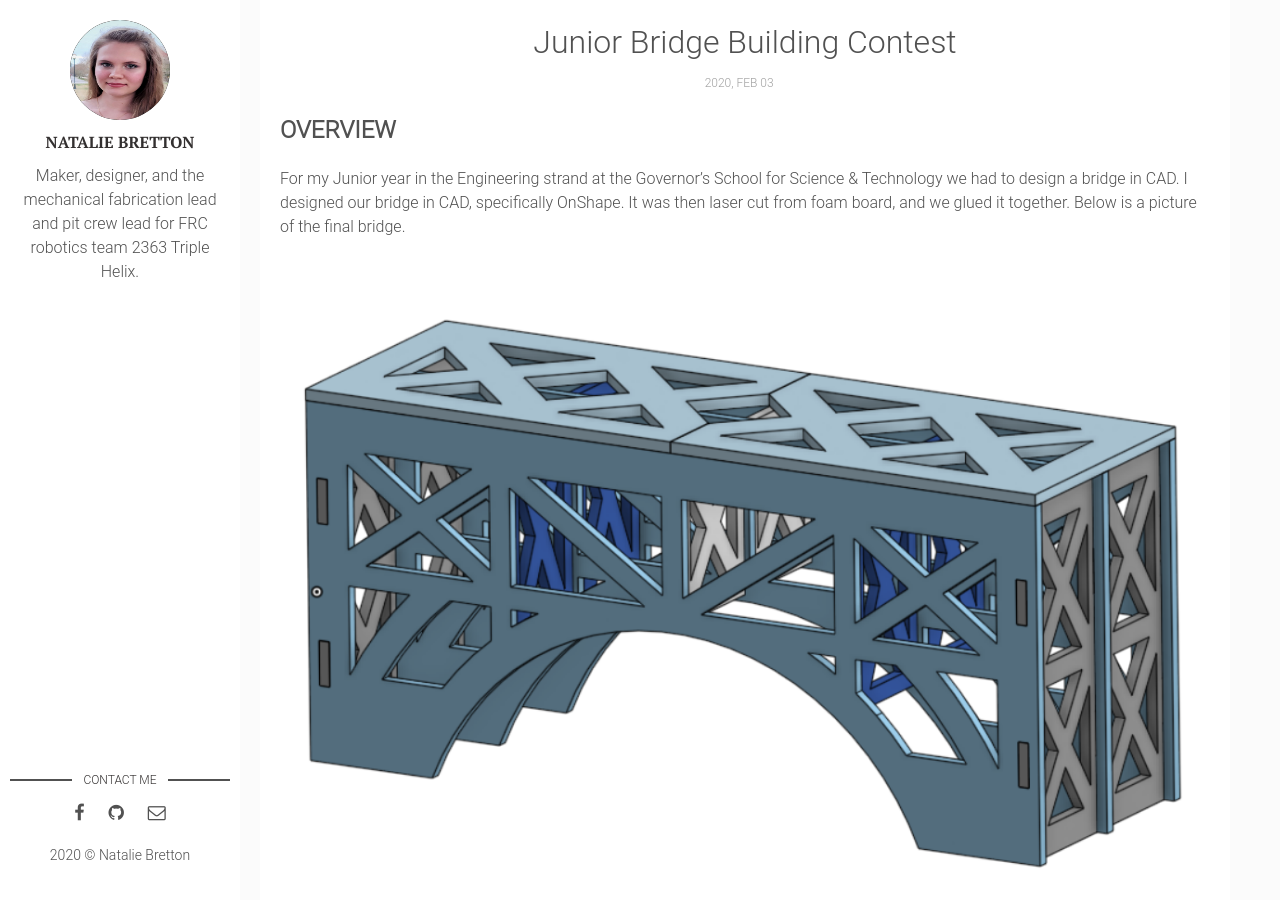
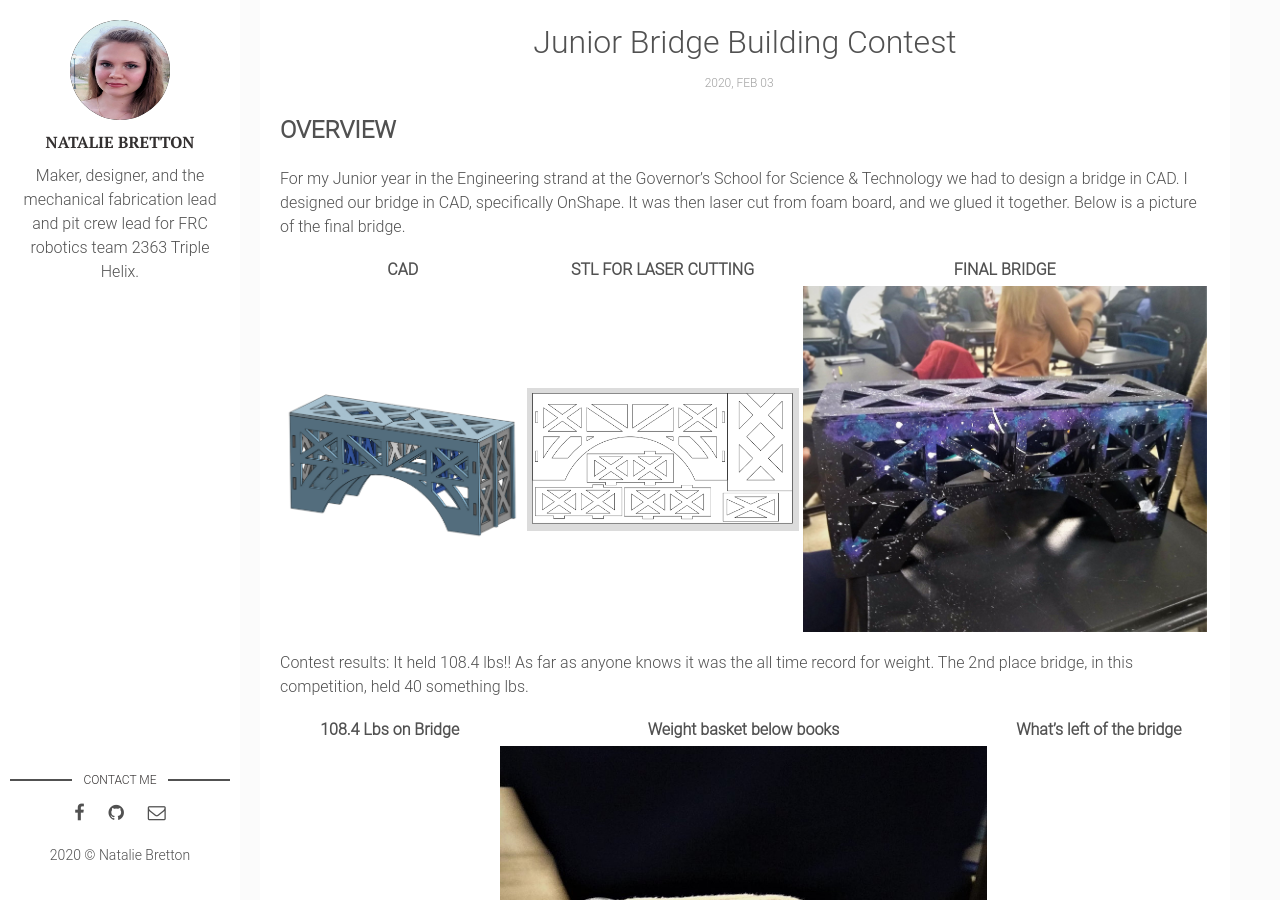
Before and after one commit to natgrrl/natgrrl.github.io, a Jekyll site: the page built from _posts/2020-02-03-bridge.markdown, in a window 1280 px wide and 900 px high, scrolled down 528 px. Built offline with Jekyll 4.4.1, drawn with Linux system fonts in a browser that asks for light colours.

Commit message:
Update 2020-02-03-bridge.markdown

```diff
--- a/_posts/2020-02-03-bridge.markdown
+++ b/_posts/2020-02-03-bridge.markdown
@@ -11,16 +11,13 @@ tags: [ENGINEERING, CAD]
 ## OVERVIEW
 For my Junior year in the Engineering strand at the Governor's School for Science & Technology we had to design a bridge in CAD. I designed our bridge in CAD, specifically OnShape. It was then laser cut from foam board, and we glued it together.  Below is a picture of the final bridge.
 
-![cad-bridge1](http://natgrrl.github.io/assets/img/cad-bridge1.png)
+CAD | STL FOR LASER CUTTING | FINAL BRIDGE
+--- | --------------------- | ------------
+![cad-bridge1](http://natgrrl.github.io/assets/img/cad-bridge1.png) | ![cad-bridge2](http://natgrrl.github.io/assets/img/cad-bridge2.png) | ![Bridge1](http://natgrrl.github.io/assets/img/Bridge1.jpg)
 
-![cad-bridge2](http://natgrrl.github.io/assets/img/cad-bridge2.png)
-
-![Bridge1](http://natgrrl.github.io/assets/img/Bridge1.jpg)
 
 Contest results: It held 108.4 lbs!! As far as anyone knows it was the all time record for weight.  The 2nd place bridge, in this competition, held 40 something lbs.
 
-![bridge4](http://natgrrl.github.io/assets/img/bridge4.png)
-
-![bridge2](http://natgrrl.github.io/assets/img/bridge2.jpg)
-
-![bridge3](http://natgrrl.github.io/assets/img/bridge3.jpg)
+108.4 Lbs on Bridge | Weight basket below books | What's left of the bridge
+------------------- | ------------------------- | -------------------------
+![bridge4](http://natgrrl.github.io/assets/img/bridge4.png) | ![bridge2](http://natgrrl.github.io/assets/img/bridge2.jpg) | ![bridge3](http://natgrrl.github.io/assets/img/bridge3.jpg)
```
